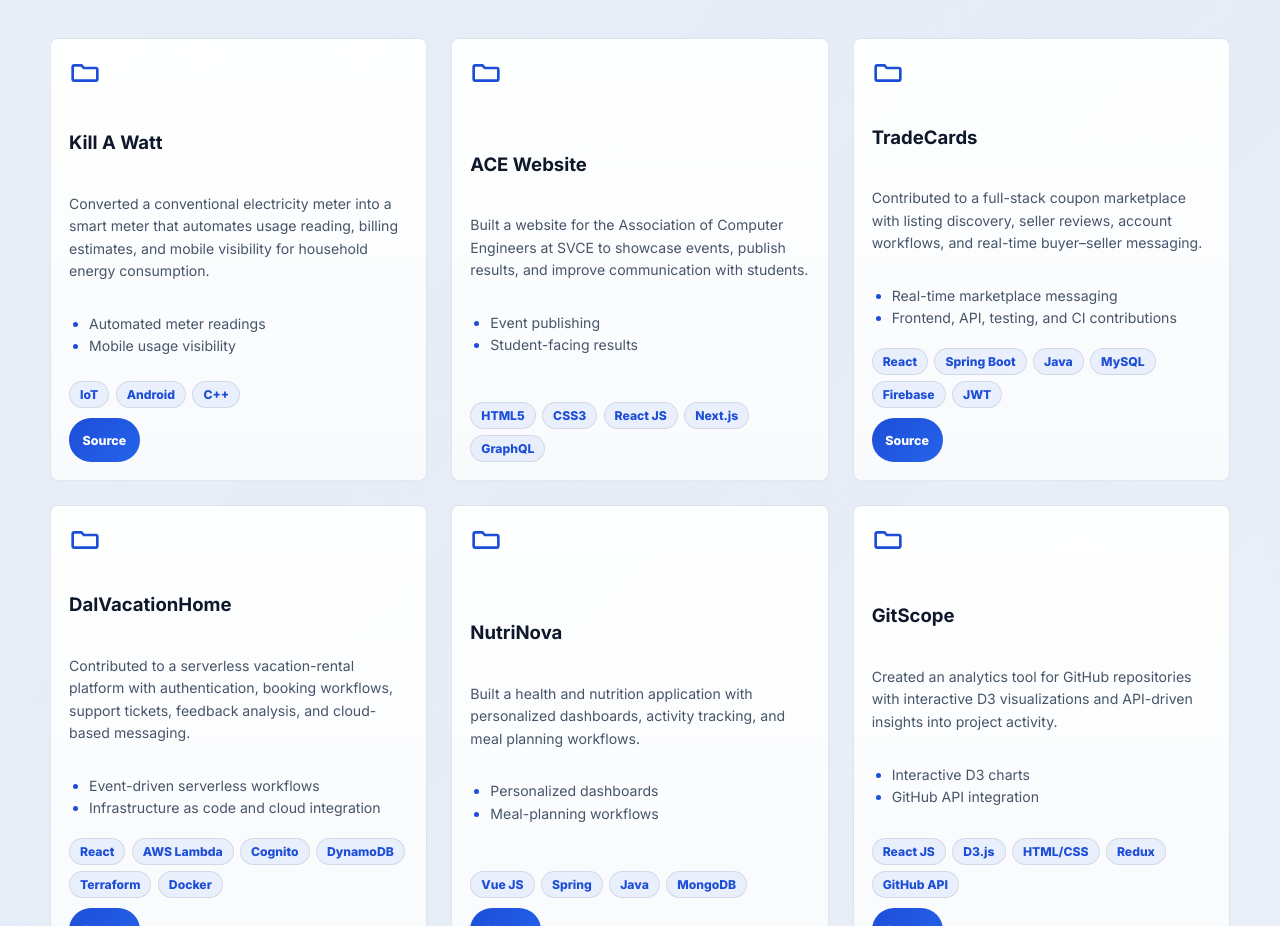
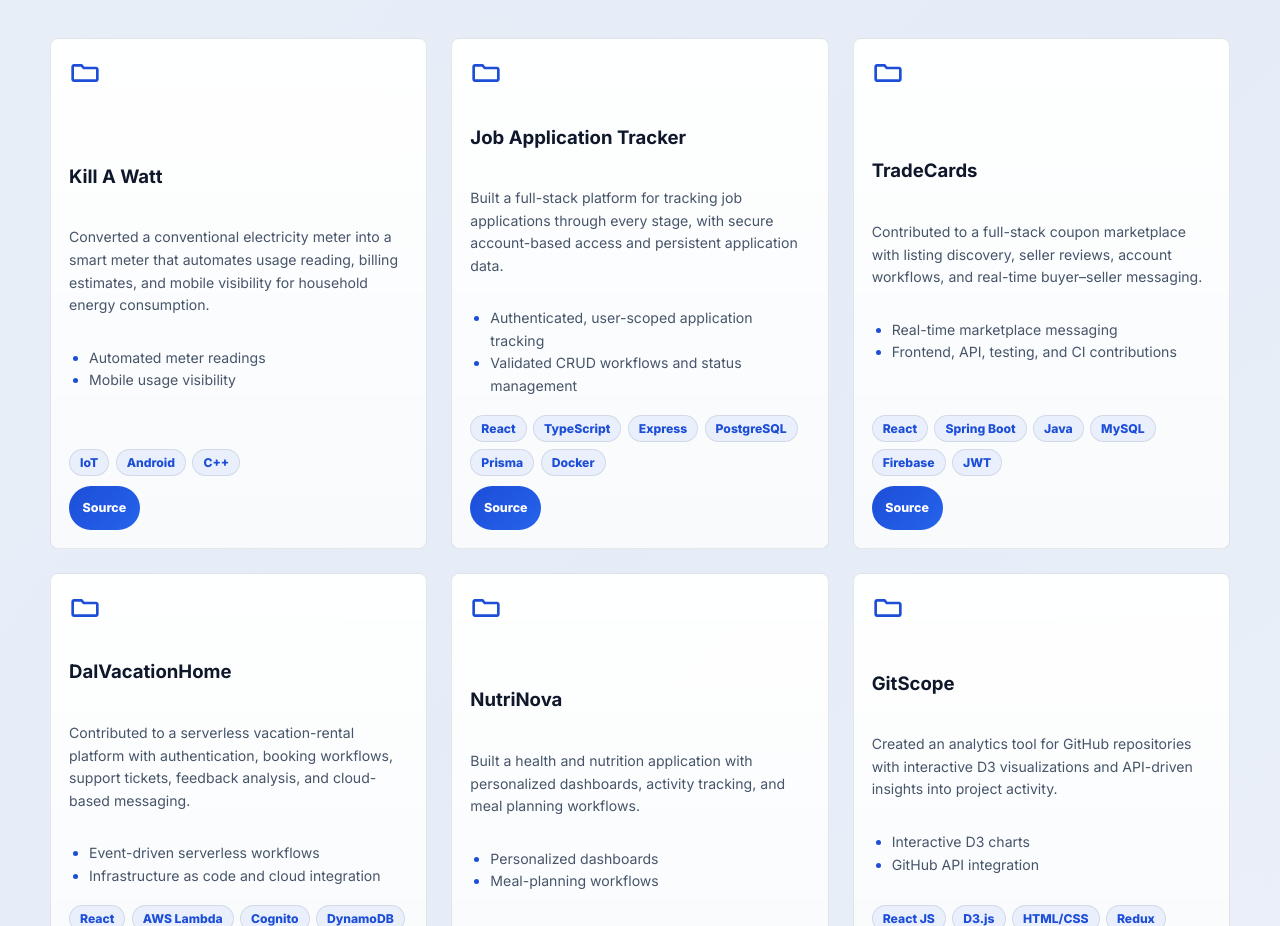
Before and after one commit to Kabilesh020799/Porfolio_React, a React (Create React App) app: page / in a window 1280 px wide. Shown: the part 5182-6108 px from the top of the page. Built offline with nearby package versions, Linux system fonts and the light colour scheme; no server answers.

Commit message:
replaced new project

```diff
--- a/src/data/projects.js
+++ b/src/data/projects.js
@@ -8,11 +8,15 @@ const projects = [
     highlights: ["Automated meter readings", "Mobile usage visibility"],
   },
   {
-    title: "ACE Website",
+    title: "Job Application Tracker",
     content:
-      "Built a website for the Association of Computer Engineers at SVCE to showcase events, publish results, and improve communication with students.",
-    tile: ["HTML5", "CSS3", "React JS", "Next.js", "GraphQL"],
-    highlights: ["Event publishing", "Student-facing results"],
+      "Built a full-stack platform for tracking job applications through every stage, with secure account-based access and persistent application data.",
+    tile: ["React", "TypeScript", "Express", "PostgreSQL", "Prisma", "Docker"],
+    giturl: "https://github.com/Kabilesh020799/JobApplicationTracker",
+    highlights: [
+      "Authenticated, user-scoped application tracking",
+      "Validated CRUD workflows and status management",
+    ],
   },
   {
     title: "TradeCards",
```
